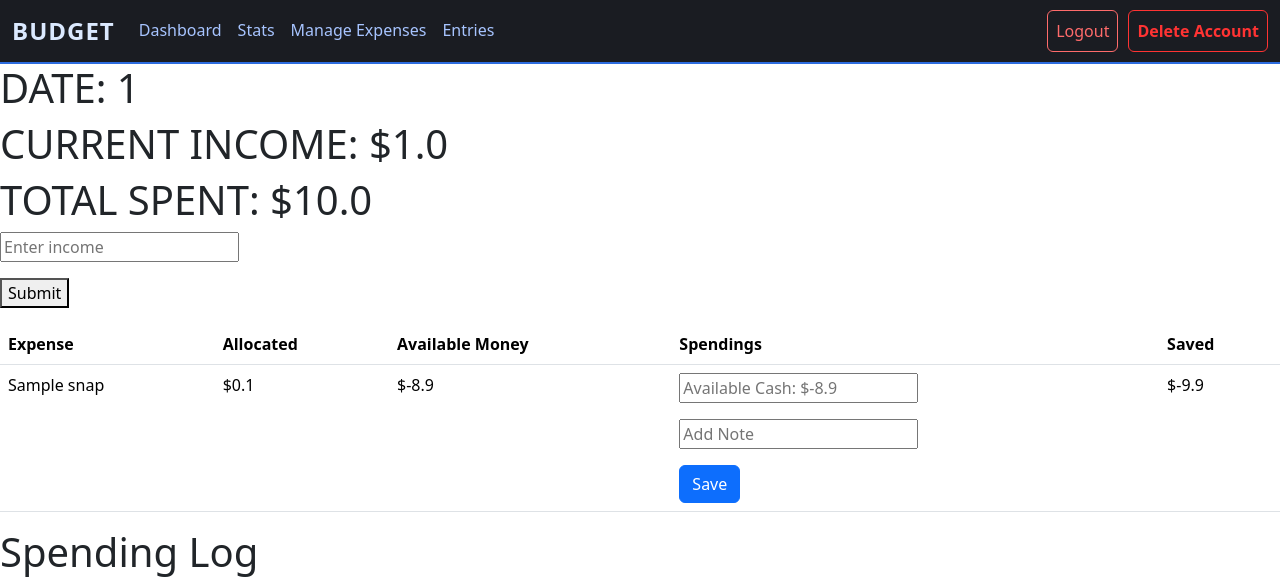
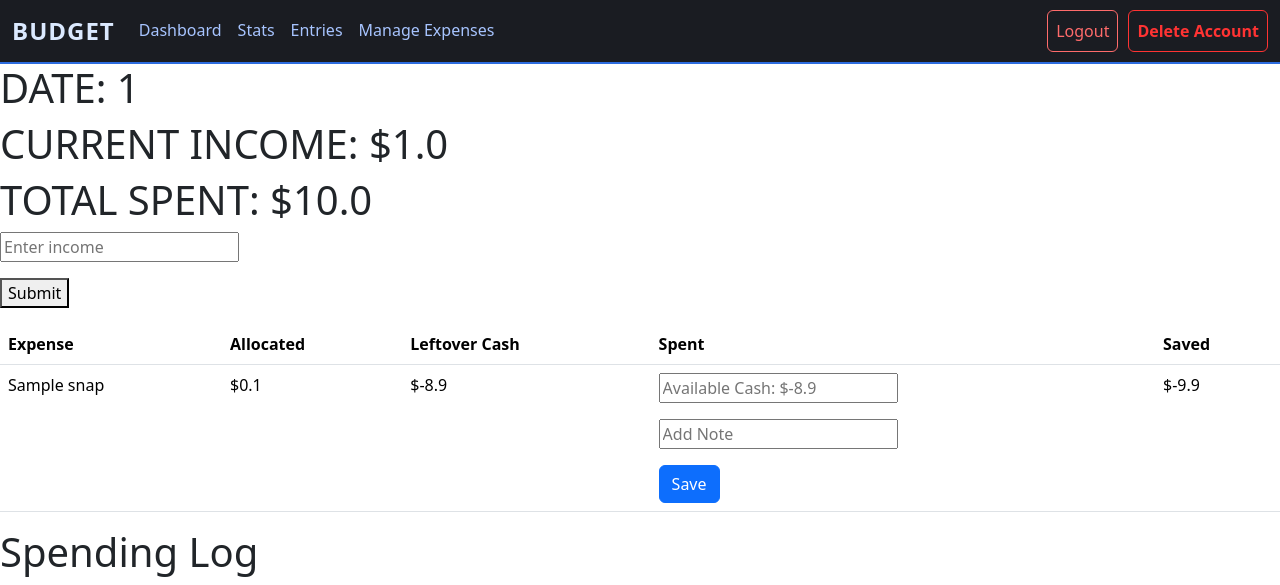
Before and after one commit to DoPe-EyeSZ/Finance-Project, a Flask app: page /entry/view_entry/1 in a window 1280 px wide. Shown: the top 585 px of the page. Run offline with Flask 3, Linux system fonts and the light colour scheme; the visitor is signed in with stand-in values (Sample User, id 1); tables that the repository leaves empty hold one stand-in row (values such as "Sample post").

Commit message:
fixed wording

```diff
--- a/app/routes/user.py
+++ b/app/routes/user.py
@@ -244,11 +244,6 @@ def stats():
         db.session.commit()
         spending = Spending.query.filter_by(user_id = session["user_id"]).all()
 
-        for key, value in active_expenses.items():
-            print(f"ACTIVE EXPENSE:{key} to {value}")
-
-        for key, value in inactive_expenses.items():
-            print(f"INACTIVE EXPENSE:{key} to {value}")
 
 
         return render_template("stats.html", user = helper.get_user(session["user_id"]), active_expenses = active_expenses, inactive_expenses = inactive_expenses, lifetime_stats = overview_stats, spending = spending)
--- a/app/templates/budget_base.html
+++ b/app/templates/budget_base.html
@@ -94,11 +94,11 @@
             </li>
 
             <li class="nav-item">
-              <a class="nav-link" href="/expenses">Manage Expenses</a>
+              <a class="nav-link" href="/entry">Entries</a>
             </li>
 
             <li class="nav-item">
-              <a class="nav-link" href="/entry">Entries</a>
+              <a class="nav-link" href="/expenses">Manage Expenses</a>
             </li>
 
             <div class="nav-right">
--- a/app/templates/view_entry.html
+++ b/app/templates/view_entry.html
@@ -32,8 +32,8 @@
         <tr>
             <th>Expense</th>
             <th>Allocated</th>
-            <th>Available Money</th>
-            <th>Spendings</th>
+            <th>Leftover Cash</th>
+            <th>Spent</th>
             <th>Saved</th>
         </tr>
     </thead>
```
